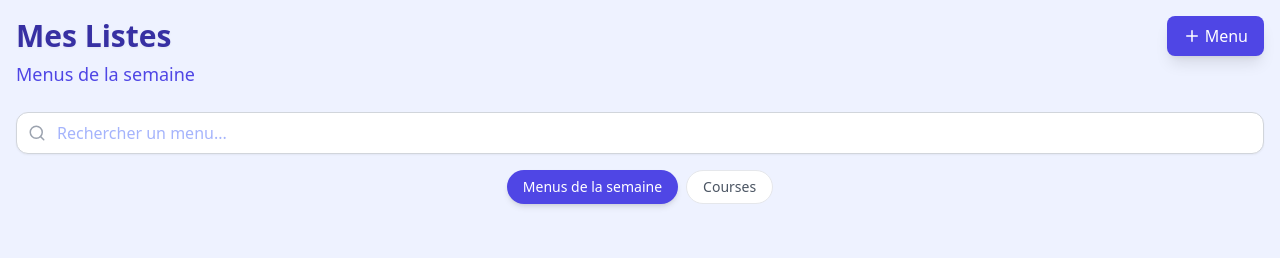
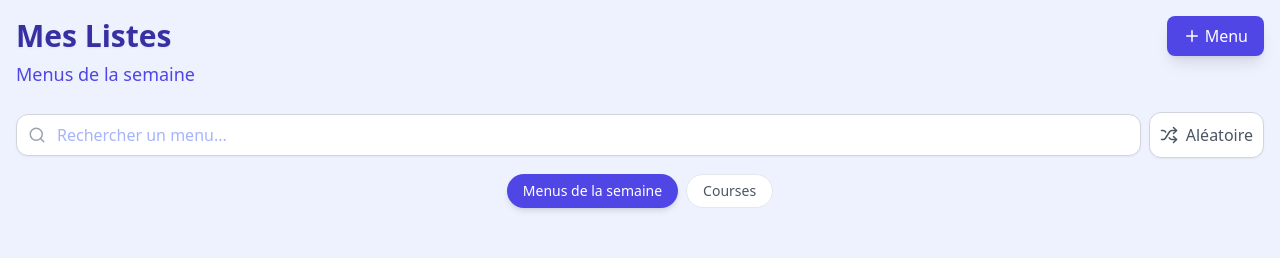
Before and after one commit to Cheeser92/Speedy-shopping, a React (Vite) app: page /#/ in a window 1280 px wide. Shown: the top 258 px of the page. Built offline with nearby package versions, Linux system fonts and the light colour scheme.

Commit message:
feat: Add random menu selection
Introduce functionality to randomly select a menu from the list of weekly menus. This will help users discover or quickly pick a menu without manual scrolling. A new "Shuffle" icon is added to trigger this feature.

```diff
--- a/views/ShoppingListsView.tsx
+++ b/views/ShoppingListsView.tsx
@@ -1,7 +1,7 @@
 
 import React, { useState } from 'react';
 import { useAppContext, createEmptyDayMenu } from '../services/AppContext';
-import { Plus, Trash2, Copy, Edit2, Calendar, ShoppingBag, AlertTriangle, Euro, Search, Utensils, ChevronRight, X } from 'lucide-react';
+import { Plus, Trash2, Copy, Edit2, Calendar, ShoppingBag, AlertTriangle, Euro, Search, Utensils, ChevronRight, X, Shuffle } from 'lucide-react';
 import { useNavigate } from 'react-router-dom';
 import { WeeklyMenu } from '../types';
 
@@ -26,6 +26,7 @@ const ShoppingListsView: React.FC = () => {
 
   const [viewMode, setViewMode] = useState<ViewMode>('menus'); // Default to menus
   const [searchTerm, setSearchTerm] = useState('');
+  const [randomMenuId, setRandomMenuId] = useState<string | null>(null);
 
   // States for List Creation/Edition
   const [isListModalOpen, setIsListModalOpen] = useState(false);
@@ -135,6 +136,18 @@ const ShoppingListsView: React.FC = () => {
       }));
   };
 
+  const toggleRandomMenu = () => {
+    if (randomMenuId) {
+        setRandomMenuId(null);
+    } else {
+        if (weeklyMenus.length > 0) {
+            const randomIndex = Math.floor(Math.random() * weeklyMenus.length);
+            setRandomMenuId(weeklyMenus[randomIndex].id);
+            setSearchTerm(''); // Clear search to show the random item
+        }
+    }
+  };
+
   // --- Generic Delete ---
   const requestDelete = (e: React.MouseEvent, id: string, name: string, type: 'list' | 'menu') => {
     e.stopPropagation();
@@ -147,6 +160,7 @@ const ShoppingListsView: React.FC = () => {
         deleteShoppingList(deleteConfirm.id);
       } else {
         deleteWeeklyMenu(deleteConfirm.id);
+        if (randomMenuId === deleteConfirm.id) setRandomMenuId(null);
       }
       setDeleteConfirm(null);
     }
@@ -164,9 +178,10 @@ const ShoppingListsView: React.FC = () => {
     list.name.toLowerCase().includes(searchTerm.toLowerCase())
   );
 
-  const filteredMenus = weeklyMenus.filter(menu =>
-    menu.name.toLowerCase().includes(searchTerm.toLowerCase())
-  );
+  // Logic: If random mode is active, show only that menu. Otherwise, follow search term.
+  const filteredMenus = randomMenuId
+    ? weeklyMenus.filter(m => m.id === randomMenuId)
+    : weeklyMenus.filter(menu => menu.name.toLowerCase().includes(searchTerm.toLowerCase()));
 
   // Common input class for consistent styling
   const inputClass = "w-full text-sm p-2 rounded-lg border border-gray-300 dark:border-slate-600 bg-primary-50 dark:bg-slate-700 text-primary-900 dark:text-primary-100 placeholder-primary-300 dark:placeholder-slate-400 focus:outline-none focus:ring-2 focus:ring-primary-500 focus:border-primary-500 transition-colors";
@@ -195,22 +210,37 @@ const ShoppingListsView: React.FC = () => {
 
       {/* Controls & Filters */}
       <div className="flex flex-col gap-4 mb-6">
-          <div className="relative">
+          <div className="flex gap-2 items-center">
+              <div className="relative flex-1">
                   <Search className="absolute left-3 top-3 text-gray-400" size={18}/>
                   <input
                       type="text"
                       placeholder={viewMode === 'menus' ? "Rechercher un menu..." : "Rechercher une liste..."}
                       value={searchTerm}
-                  onChange={e => setSearchTerm(e.target.value)}
+                      onChange={e => {
+                          setSearchTerm(e.target.value);
+                          if (randomMenuId) setRandomMenuId(null); // Disable random if user types
+                      }}
                       className="w-full pl-10 p-2 border border-gray-300 dark:border-slate-700 rounded-xl shadow-sm focus:ring-2 focus:ring-primary-500 outline-none bg-white dark:bg-slate-800 text-primary-900 dark:text-primary-100 placeholder-primary-300 dark:placeholder-slate-500"
                   />
               </div>
+              {viewMode === 'menus' && (
+                  <button
+                    onClick={toggleRandomMenu}
+                    className={`p-2.5 rounded-xl border transition-all shadow-sm flex items-center gap-2 font-medium ${randomMenuId ? 'bg-primary-600 text-white border-primary-600' : 'bg-white dark:bg-slate-800 text-gray-600 dark:text-gray-300 border-gray-300 dark:border-slate-700 hover:border-primary-400'}`}
+                    title="Menu aléatoire"
+                  >
+                      <Shuffle size={18} />
+                      <span className="hidden sm:inline">Aléatoire</span>
+                  </button>
+              )}
+          </div>
 
-          <div className="flex justify-center items-center">
+          <div className="flex flex-col justify-center items-center gap-3">
               {/* Filter Pills */}
               <div className="flex gap-2">
                   <button
-                    onClick={() => setViewMode('menus')}
+                    onClick={() => { setViewMode('menus'); setRandomMenuId(null); }}
                     className={`px-4 py-1.5 rounded-full text-sm font-medium transition-all ${viewMode === 'menus' ? 'bg-primary-600 text-white shadow-md' : 'bg-white dark:bg-slate-800 text-gray-600 dark:text-gray-300 border border-gray-200 dark:border-slate-700'}`}
                   >
                     Menus de la semaine
@@ -222,6 +252,13 @@ const ShoppingListsView: React.FC = () => {
                     Courses
                   </button>
               </div>
+
+              {/* Random Selection Hint Text */}
+              {viewMode === 'menus' && randomMenuId && (
+                  <p className="text-center text-sm font-semibold text-primary-600 dark:text-primary-400 animate-fade-in">
+                      Vous pourriez faire pour cette semaine
+                  </p>
+              )}
           </div>
       </div>
 
```
Lines whose indentation alone changed are shown as unchanged.
